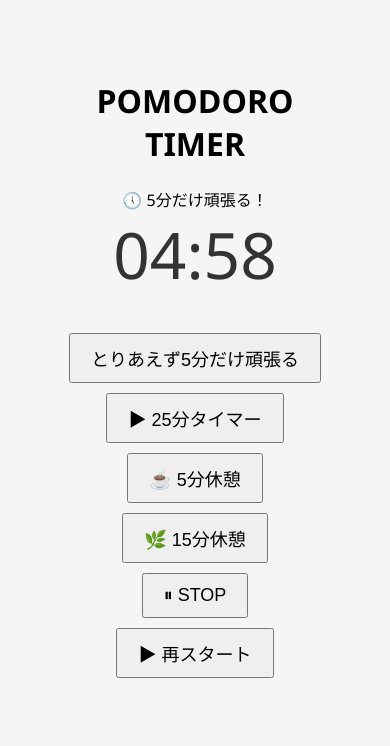
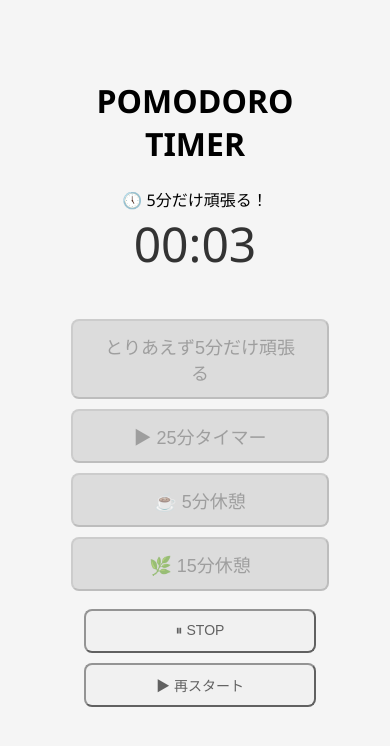
Before and after one commit to user4032438215/pomodoro_timer_mvp, a plain HTML site: page index.html in a window 390 px wide. Both pictures are taken after a click on the button "とりあえず5分だけ頑張る". Drawn offline with Linux system fonts and the light colour scheme.

Commit message:
CSS中心にUI改善＋誤操作防止機能実装

```diff
--- a/css/style.css
+++ b/css/style.css
@@ -5,17 +5,58 @@ body {
   background-color: #f5f5f5;
 }
 
+
 #timer-container {
   font-size: 64px;
   margin-bottom: 30px;
   color: #333;
 }
 
+
+#button-container {
+  display: flex;
+  /* displayプロパティの flexって値は flex-directionっていう
+  別のプロパティとセットで使うことによって意味が決まる。
+  display: flex;だけだと横並びになるけど、 flex-direction: column;と組み合わせると縦並びになる。 */
+  flex-direction: column;
+  align-items: center;
+  gap: 12px;
+  padding: 16px;
+}
+
+
 button {
-  font-size: 18px;
-  padding: 10px 20px;
+  min-width: 120px;
+  min-height: 44px;
   margin: 5px;
   cursor: pointer;
+  border-radius: 8px;
+}
+
+
+.primary-buttons button {
+  font-size: 18px;
+  padding: 12px 24px;
+}
+
+.control-buttons button {
+  font-size: 14px;
+  padding: 8px 16px;
+  opacity: 0.6;
+}
+
+
+button:hover:not(:disabled) {
+  background-color: #e0e0e0;
+  transform: scale(1.02);
+  transition: all 0.2s ease;
+}
+
+button:disabled {
+  background-color: #ccc;
+  color: #666;
+  cursor: not-allowed;
+  opacity: 0.6;
 }
 
 
@@ -23,3 +64,33 @@ button {
   font-size: 24px;
   margin: 4px;
 }
+
+dialog {
+  border: none;
+  border-radius: 12px;
+  padding: 20px;
+  box-shadow: 0 4px 12px rgba(0,0,0,0.2);
+  font-size: 16px;
+  background-color: #fff;
+}
+
+dialog::backdrop {
+  background: rgba(0, 0, 0, 0.3);
+}
+
+/* レスポンシブ対応 */
+@media (max-width: 480px) { /* スマホサイズ */
+  #button-container {
+    padding: 8px;
+    gap: 8px;
+  }
+
+  button {
+    min-width: 100%;
+    font-size: 16px;
+  }
+
+  #timer-container {
+    font-size: 48px;
+  }
+}
--- a/index.html
+++ b/index.html
@@ -16,17 +16,30 @@
 
   <div id="timer-container">00:00</div>
 
-  <button onclick="startTimer(300, 'mini')">とりあえず5分だけ頑張る</button>
-  <button onclick="startTimer(1500, 'full')">▶ 25分タイマー</button>
-  <button onclick="startTimer(300, 'break')">☕ 5分休憩</button>
-  <button onclick="startTimer(900, 'longbreak')">🌿 15分休憩</button>
-  <button onclick="pauseTimer()">⏸ STOP</button>
-  <button onclick="resumeTimer()">▶ 再スタート</button>
+  <div id="button-container">
+    <div class="primary-buttons">
+      <!-- <button onclick="startTimer(300, 'mini')">とりあえず5分だけ頑張る</button>
+      <button onclick="startTimer(1500, 'full')">▶ 25分タイマー</button>
+      <button onclick="startTimer(300, 'break')">☕ 5分休憩</button>
+      <button onclick="startTimer(900, 'longbreak')">🌿 15分休憩</button> -->
+      <button onclick="startTimer(5, 'mini')">とりあえず5分だけ頑張る</button>
+      <button onclick="startTimer(5, 'full')">▶ 25分タイマー</button>
+      <button onclick="startTimer(5, 'break')">☕ 5分休憩</button>
+      <button onclick="startTimer(5, 'longbreak')">🌿 15分休憩</button>
+    </div>
+
+    <div class="control-buttons">
+      <button onclick="pauseTimer()">⏸ STOP</button>
+      <button onclick="resumeTimer()">▶ 再スタート</button>
+    </div>
+  </div>
+
 
   <dialog id="popup">
     <p>🎉 おつかれさまです！5分完了！</p>
     <p>この調子であと20分やってみる？</p>
-    <button onclick="startTimer(1200, 'extended'); closePopup()">▶ 20分追加する</button>
+    <!-- <button onclick="startTimer(1200, 'extended'); closePopup()">▶ 20分追加する</button> -->
+    <button onclick="startTimer(5, 'extended'); closePopup()">▶ 20分追加する</button>
     <button onclick="closePopup('end')">今日はここまで</button>
   </dialog>
 
--- a/js/timer.js
+++ b/js/timer.js
@@ -30,6 +30,7 @@ function startTimer(duration, type) { // onclick="startTimer(1500)" の1500がdu
   workSessionType = type; // 現在のセッションタイプを設定
   showTime(); // 残り時間MM:SSを画面に表示する関数
   getCurrentSessionType(type); // 現在のセッションタイプをHTML上に表示する関数
+  disablePrimaryButtons(); // 全てのプライマリーボタンを無効化する関数
   timerId = setInterval(countDown, 1000); // 1秒ごとにcountDown関数を実行だけど正直よくわからんなんで代入しないといけないのか
 }
 
@@ -40,6 +41,7 @@ function countDown() {
   if (seconds < 0) {
     clearInterval(timerId);
 
+    enablePrimaryButtons(); // 全てのプライマリーボタンを有効化する関数
 
     alert("タイマー終了！");
 
@@ -138,3 +140,20 @@ function addWorkIcon() {
     }
   }
 }
+
+// 全てのプライマリーボタンを無効化する関数
+// document.querySelectorAll(".primary-buttons button").forEach(btn => btn.disabled = true);
+function disablePrimaryButtons() {
+  let buttons = document.querySelectorAll(".primary-buttons button");
+  for (let i = 0; i < buttons.length; i++) {
+    buttons[i].disabled = true;
+  }
+}
+
+// 全てのプライマリーボタンを有効化する関数
+function enablePrimaryButtons() {
+  let buttons = document.querySelectorAll(".primary-buttons button");
+  for (let i = 0; i < buttons.length; i++) {
+    buttons[i].disabled = false;
+  }
+}
```
